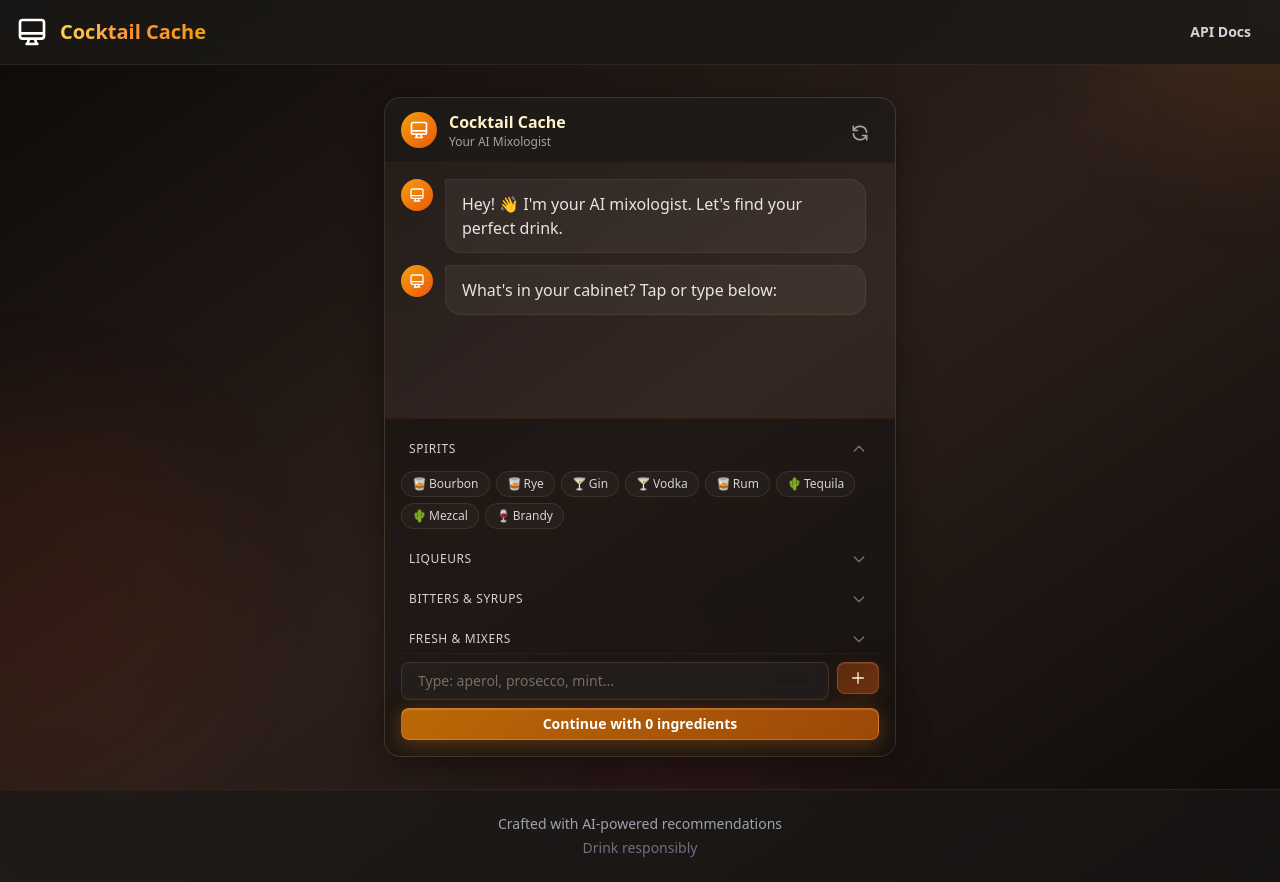
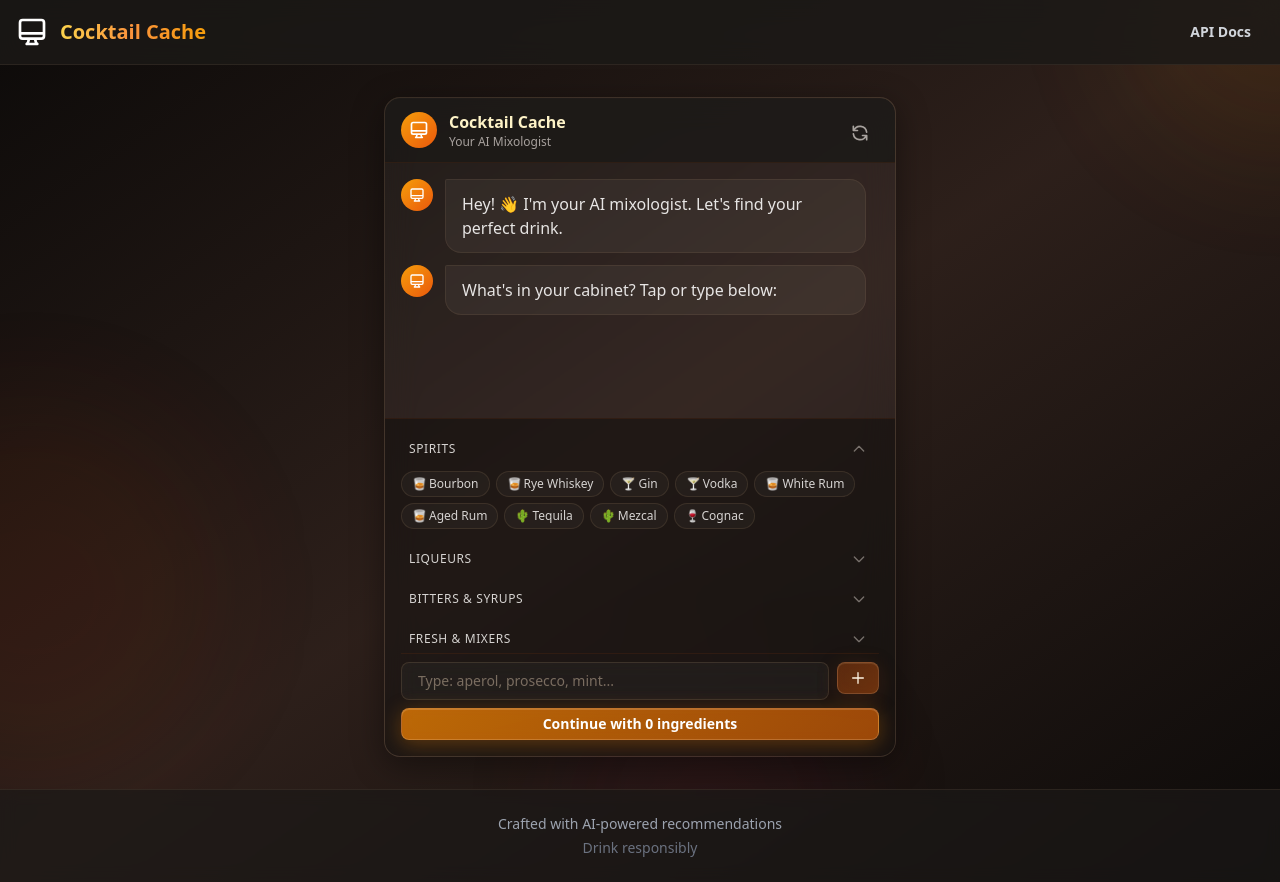
Before and after one commit to darth-dodo/cocktail-cache, a FastAPI app: page / in a window 1280 px wide. Run offline with FastAPI, Linux system fonts and the light colour scheme; parts of the project's set-up code (start-up, migrations or seed data) failed here and were passed over; some libraries are stand-ins or nearby versions.

Commit message:
fix: Align frontend ingredient IDs with database
Frontend ingredient IDs were mismatched with database causing limited
drink matches. Updated to use exact database IDs:
- angostura → angostura-bitters
- gin → london-dry-gin
- rum → white-rum/aged-rum
- tequila → blanco-tequila
- lemon/lime/orange → fresh-*-juice
- Added more ingredients (egg-white, maraschino, chartreuse, etc.)

🤖 Generated with [Claude Code](https://claude.com/claude-code)

Co-Authored-By: Claude Opus 4.5 <noreply@anthropic.com>

```diff
--- a/src/app/templates/index.html
+++ b/src/app/templates/index.html
@@ -212,39 +212,45 @@ const chatMessages = document.getElementById('chat-messages');
 const inputArea = document.getElementById('input-area');
 const resetBtn = document.getElementById('reset-btn');
 
-// Ingredient options organized by category
+// Ingredient options organized by category (IDs match database exactly)
 const ingredients = {
     'Spirits': [
         { id: 'bourbon', name: 'Bourbon', emoji: '🥃' },
-        { id: 'rye', name: 'Rye', emoji: '🥃' },
-        { id: 'gin', name: 'Gin', emoji: '🍸' },
+        { id: 'rye-whiskey', name: 'Rye Whiskey', emoji: '🥃' },
+        { id: 'london-dry-gin', name: 'Gin', emoji: '🍸' },
         { id: 'vodka', name: 'Vodka', emoji: '🍸' },
-        { id: 'rum', name: 'Rum', emoji: '🥃' },
-        { id: 'tequila', name: 'Tequila', emoji: '🌵' },
+        { id: 'white-rum', name: 'White Rum', emoji: '🥃' },
+        { id: 'aged-rum', name: 'Aged Rum', emoji: '🥃' },
+        { id: 'blanco-tequila', name: 'Tequila', emoji: '🌵' },
         { id: 'mezcal', name: 'Mezcal', emoji: '🌵' },
-        { id: 'brandy', name: 'Brandy', emoji: '🍷' }
+        { id: 'cognac', name: 'Cognac', emoji: '🍷' }
     ],
     'Liqueurs': [
         { id: 'sweet-vermouth', name: 'Sweet Vermouth', emoji: '🍷' },
         { id: 'dry-vermouth', name: 'Dry Vermouth', emoji: '🍸' },
         { id: 'campari', name: 'Campari', emoji: '🔴' },
-        { id: 'triple-sec', name: 'Triple Sec', emoji: '🍊' },
+        { id: 'cointreau', name: 'Cointreau', emoji: '🍊' },
         { id: 'amaretto', name: 'Amaretto', emoji: '🌰' },
-        { id: 'kahlua', name: 'Kahlúa', emoji: '☕' }
+        { id: 'coffee-liqueur', name: 'Coffee Liqueur', emoji: '☕' },
+        { id: 'maraschino-liqueur', name: 'Maraschino', emoji: '🍒' },
+        { id: 'green-chartreuse', name: 'Green Chartreuse', emoji: '🌿' }
     ],
     'Bitters & Syrups': [
-        { id: 'angostura', name: 'Angostura', emoji: '💧' },
+        { id: 'angostura-bitters', name: 'Angostura Bitters', emoji: '💧' },
+        { id: 'orange-bitters', name: 'Orange Bitters', emoji: '🍊' },
         { id: 'simple-syrup', name: 'Simple Syrup', emoji: '🍯' },
-        { id: 'honey', name: 'Honey', emoji: '🍯' }
+        { id: 'honey-syrup', name: 'Honey Syrup', emoji: '🍯' },
+        { id: 'grenadine', name: 'Grenadine', emoji: '🍒' }
     ],
     'Fresh & Mixers': [
-        { id: 'lemon', name: 'Lemon', emoji: '🍋' },
-        { id: 'lime', name: 'Lime', emoji: '🍋' },
-        { id: 'orange', name: 'Orange', emoji: '🍊' },
-        { id: 'mint', name: 'Mint', emoji: '🌿' },
-        { id: 'soda', name: 'Soda', emoji: '💧' },
-        { id: 'tonic', name: 'Tonic', emoji: '💧' },
-        { id: 'ginger-beer', name: 'Ginger Beer', emoji: '🍺' }
+        { id: 'fresh-lemon-juice', name: 'Lemon Juice', emoji: '🍋' },
+        { id: 'fresh-lime-juice', name: 'Lime Juice', emoji: '🍋' },
+        { id: 'fresh-orange-juice', name: 'Orange Juice', emoji: '🍊' },
+        { id: 'fresh-mint', name: 'Fresh Mint', emoji: '🌿' },
+        { id: 'club-soda', name: 'Club Soda', emoji: '💧' },
+        { id: 'tonic-water', name: 'Tonic Water', emoji: '💧' },
+        { id: 'ginger-beer', name: 'Ginger Beer', emoji: '🍺' },
+        { id: 'egg-white', name: 'Egg White', emoji: '🥚' }
     ]
 };
 
```
